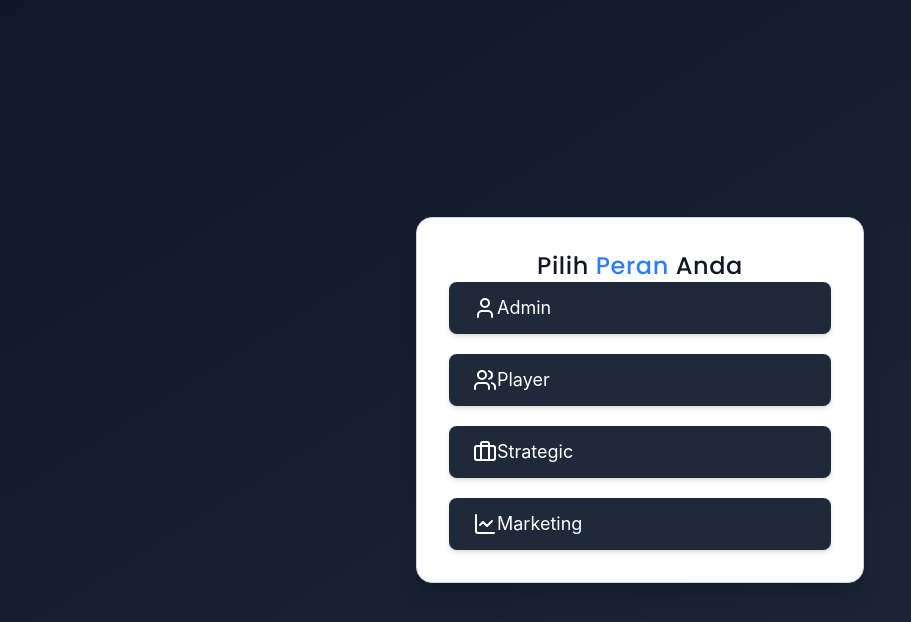
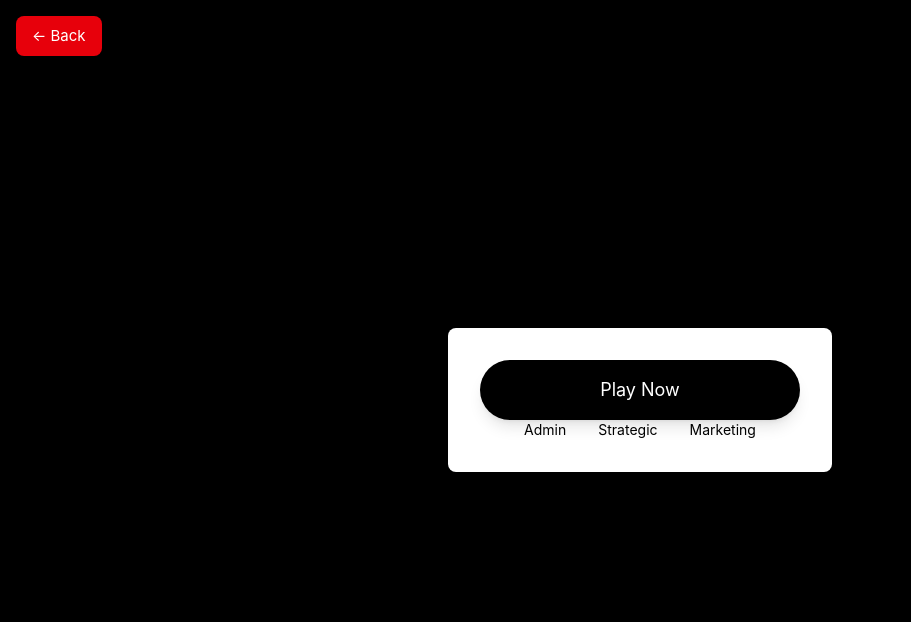
Before and after one commit to faizhalifunn/VueToAPI, a Vue app: page / in a window 1280 px wide. Shown: the top 622 px of the page, without its empty margins (0-911 px from the left). Built offline with nearby package versions, Linux system fonts and the light colour scheme.

Commit message:
second commit

```diff
--- a/src/components/FirstPage.vue
+++ b/src/components/FirstPage.vue
@@ -1,22 +1,59 @@
 <template>
-  <div class="h-screen flex items-center justify-center bg-gradient-to-br from-gray-900 to-gray-800">
-    <div class="bg-white rounded-2xl shadow-xl p-8 w-full max-w-md border border-gray-300">
-      <!-- Judul dengan font modern & lebih user-friendly -->
-      <h2 class="text-2xl font-semibold text-gray-900 text-center mb-10 tracking-wide font-poppins">
-        Pilih <span class="text-blue-500">Peran</span> Anda
-      </h2>
+  <div class="h-screen flex flex-col items-center justify-center bg-black relative">
+    <!-- 🔙 Tombol Back -->
+    <button
+      @click="goBack"
+      class="absolute top-4 left-4 bg-red-600 text-white px-4 py-2 rounded-lg font-medium hover:bg-red-500 transition hover:scale-105 shadow-md"
+    >
+      ← Back
+    </button>
 
-      <!-- Container tombol dengan lebih banyak jarak -->
-      <div class="grid grid-cols-1 gap-5">
-        <button
-          v-for="(role, index) in roles"
-          :key="index"
-          @click="selectRole(role)"
-          class="w-full flex items-center justify-start px-6 py-3 bg-gray-800 text-white text-lg font-medium rounded-lg shadow-md transition-all duration-300 hover:bg-blue-500 hover:scale-105 hover:shadow-lg"
-        >
-          <component :is="role.icon" class="w-6 h-6 text-white mr-4" />
-          <span class="flex-1 text-left">{{ role.label }}</span>
+    <!-- Container Utama -->
+    <div class="bg-white rounded-lg shadow-lg p-8 flex flex-col items-center space-y-8 w-96">
+      <!-- Tombol Play Now -->
+      <button
+        @click="openJoinForm"
+        class="bg-black text-white text-lg font-semibold px-8 py-4 rounded-full w-full hover:bg-gray-800 transition shadow-lg"
+      >
+        Play Now
+      </button>
+
+      <!-- Pilihan Role (Admin, Strategic, Marketing) -->
+      <div class="flex justify-center gap-x-8 mt-6">
+        <button @click="selectRole('Admin')" class="text-black text-sm font-medium hover:underline">Admin</button>
+        <button @click="selectRole('Strategic Facilitator')" class="text-black text-sm font-medium hover:underline">
+          Strategic
         </button>
+        <button @click="selectRole('Marketing Facilitator')" class="text-black text-sm font-medium hover:underline">
+          Marketing
+        </button>
+      </div>
+    </div>
+
+    <!-- Form Join Game (Modal) -->
+    <div v-if="showPlayerForm" class="fixed inset-0 flex items-center justify-center bg-black bg-opacity-50">
+      <div class="bg-white rounded-lg shadow-lg p-6 w-80">
+        <h2 class="text-lg font-semibold text-center mb-4 text-gray-900">Join Game</h2>
+        <input
+          v-model="joinGameCode"
+          type="text"
+          placeholder="Enter Code"
+          class="w-full px-4 py-2 border border-gray-300 text-black rounded-lg text-center mt-2"
+        />
+        <div class="flex justify-between mt-6">
+          <span
+            @click="closeJoinForm"
+            class="text-gray-600 text-sm cursor-pointer hover:underline transition"
+          >
+            Close
+          </span>
+          <span
+            @click="joinGame"
+            class="text-black text-sm cursor-pointer hover:underline transition"
+          >
+            Enter
+          </span>
+        </div>
       </div>
     </div>
   </div>
@@ -24,36 +61,103 @@
 
 <script>
 import { useRouter } from "vue-router";
-import { User, Users, Briefcase, LineChart } from "lucide-vue-next";
+import { ref, nextTick } from "vue";
 
 export default {
-  name: "RoleSelection",
+  name: "HomePage",
   setup() {
     const router = useRouter();
+    const isProcessing = ref(false);
+    const joinGameCode = ref("");
+    const showPlayerForm = ref(false);
 
-    const roles = [
-      { label: "Admin", path: "/admin", icon: User },
-      { label: "Player", path: "/join", icon: Users },
-      { label: "Strategic", path: "/join", icon: Briefcase },
-      { label: "Marketing", path: "/join", icon: LineChart },
-    ];
-
-    const selectRole = (role) => {
-      localStorage.clear();
-      localStorage.setItem("userRole", role.label);
-      router.push(role.path);
+    // ✅ Fungsi kembali ke halaman sebelumnya
+    const goBack = () => {
+      router.go(-1);
     };
 
-    return { roles, selectRole };
+    // ✅ Fungsi buka form Join Game
+    const openJoinForm = async () => {
+      localStorage.setItem("userRole", "Player");
+      await nextTick();
+      showPlayerForm.value = true;
+    };
+
+    // ✅ Fungsi menutup form Join Game
+    const closeJoinForm = () => {
+      showPlayerForm.value = false;
+    };
+
+    // ✅ Fungsi memilih role (Strategic & Marketing diarahkan ke form masing-masing)
+    const selectRole = async (role) => {
+      localStorage.setItem("userRole", role);
+      await nextTick();
+      console.log("Role selected:", role);
+
+      if (role === "Admin") {
+        router.push("/admin"); // Admin ke halaman New Game
+      } else if (role === "Strategic Facilitator") {
+        router.push("/strategic"); // Strategic ke form input
+      } else if (role === "Marketing Facilitator") {
+        router.push("/marketing"); // Marketing ke form input
+      }
+    };
+
+    // ✅ Fungsi untuk Join Game (Player, Strategic, dan Marketing sekarang bisa join)
+    const joinGame = async () => {
+      const userRole = localStorage.getItem("userRole")?.trim();
+      console.log("User Role:", userRole);
+
+      if (!userRole || (userRole !== "Player" && userRole !== "Strategic Facilitator" && userRole !== "Marketing Facilitator")) {
+        alert("Invalid role. Please select a valid role before joining.");
+        return;
+      }
+
+      if (isProcessing.value || !joinGameCode.value.trim()) {
+        alert("Please enter a valid game code!");
+        return;
+      }
+
+      isProcessing.value = true;
+
+      try {
+        const response = await fetch(
+          `https://api-fastify-pi.vercel.app/game/getgame/${joinGameCode.value}`,
+          { method: "GET" }
+        );
+        const result = await response.json();
+
+        if (result.message === "Game retrieved successfully") {
+          const gameCode = result.data.gameData.gameCode;
+          localStorage.setItem("gameCode", gameCode);
+
+          switch (userRole) {
+            case "Player":
+              router.push({ path: "/player" });
+              break;
+            case "Strategic Facilitator":
+              router.push({ path: "/strategic" });
+              break;
+            case "Marketing Facilitator":
+              router.push({ path: "/marketing" });
+              break;
+            default:
+              alert("Invalid role. Please select a valid role before joining.");
+              router.push("/");
+              break;
+          }
+        } else {
+          alert("Game not found. Please check the game code and try again.");
+        }
+      } catch (error) {
+        console.error("Error while joining game:", error);
+        alert("An error occurred. Please try again.");
+      } finally {
+        isProcessing.value = false;
+      }
+    };
+
+    return { goBack, openJoinForm, closeJoinForm, joinGame, selectRole, isProcessing, joinGameCode, showPlayerForm };
   },
 };
 </script>
-
-<!-- Import Google Font Poppins -->
-<style>
-@import url("https://fonts.googleapis.com/css2?family=Poppins:wght@500&display=swap");
-
-.font-poppins {
-  font-family: "Poppins", sans-serif;
-}
-</style>
```
